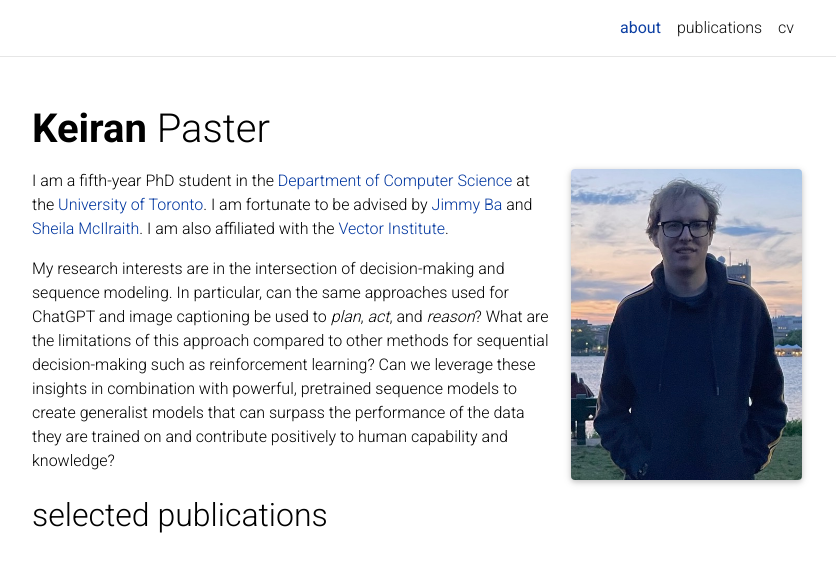
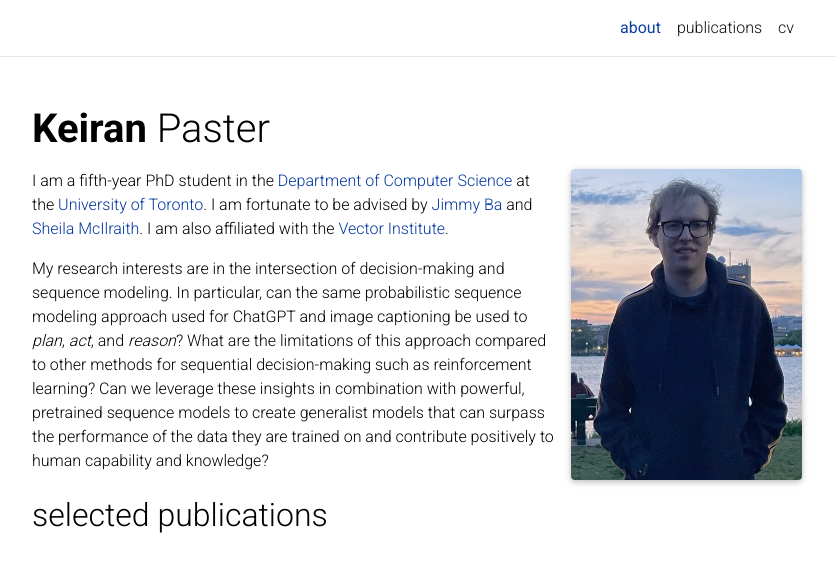
Before and after one commit to keirp/keirp.github.io, a Jekyll site: the page built from _pages/about.md, in a window 1280 px wide, cut to the strip 0-563 px from the top of the page. Shown: the whole strip, without its empty margins (223-1059 px from the left). Built offline with Jekyll 4.4.1, drawn with Linux system fonts in a browser that asks for light colours; full-size pictures stand in for the smaller copies a plugin makes; comment, search, counter and statistics services are not loaded; a style sheet for code colours, icons or effects is not loaded.

Commit message:
update about

```diff
--- a/_pages/about.md
+++ b/_pages/about.md
@@ -16,6 +16,6 @@ social: true  # includes social icons at the bottom of the page
 
 I am a fifth-year PhD student in the [Department of Computer Science](https://web.cs.toronto.edu/) at the [University of Toronto](https://www.utoronto.ca/). I am fortunate to be advised by [Jimmy Ba](https://jimmylba.github.io/) and [Sheila McIlraith](https://www.cs.toronto.edu/~sheila/). I am also affiliated with the [Vector Institute](https://vectorinstitute.ai/).
 
-My research interests are in the intersection of decision-making and sequence modeling. In particular, can the same approaches used for ChatGPT and image captioning be used to *plan*, *act*, and *reason*? What are the limitations of this approach compared to other methods for sequential decision-making such as reinforcement learning? Can we leverage these insights in combination with powerful, pretrained sequence models to create generalist models that can surpass the performance of the data they are trained on and contribute positively to human capability and knowledge?
+My research interests are in the intersection of decision-making and sequence modeling. In particular, can the same probabilistic sequence modeling approach used for ChatGPT and image captioning be used to *plan*, *act*, and *reason*? What are the limitations of this approach compared to other methods for sequential decision-making such as reinforcement learning? Can we leverage these insights in combination with powerful, pretrained sequence models to create generalist models that can surpass the performance of the data they are trained on and contribute positively to human capability and knowledge?
 
 <!-- My research journey started during my undergrad at UC Berkeley, where I worked with Pieter Abbeel and Sergey Levine on multi-agent reinforcement learning. When I started my PhD, I became interested in how simple sequence modeling approaches can be used in place of reinforcement learning. In my research on the topic, I discovered an [explicit relationship between optimal planning and sequence modeling](https://arxiv.org/abs/2012.02419), explored the limitations of such an approach in [stochastic environments](https://arxiv.org/abs/2205.15967), and created a [state-of-the-art agent for Minecraft](https://arxiv.org/abs/2306.00937) which can follow text instructions and solve a variety of tasks in the game. -->
```
